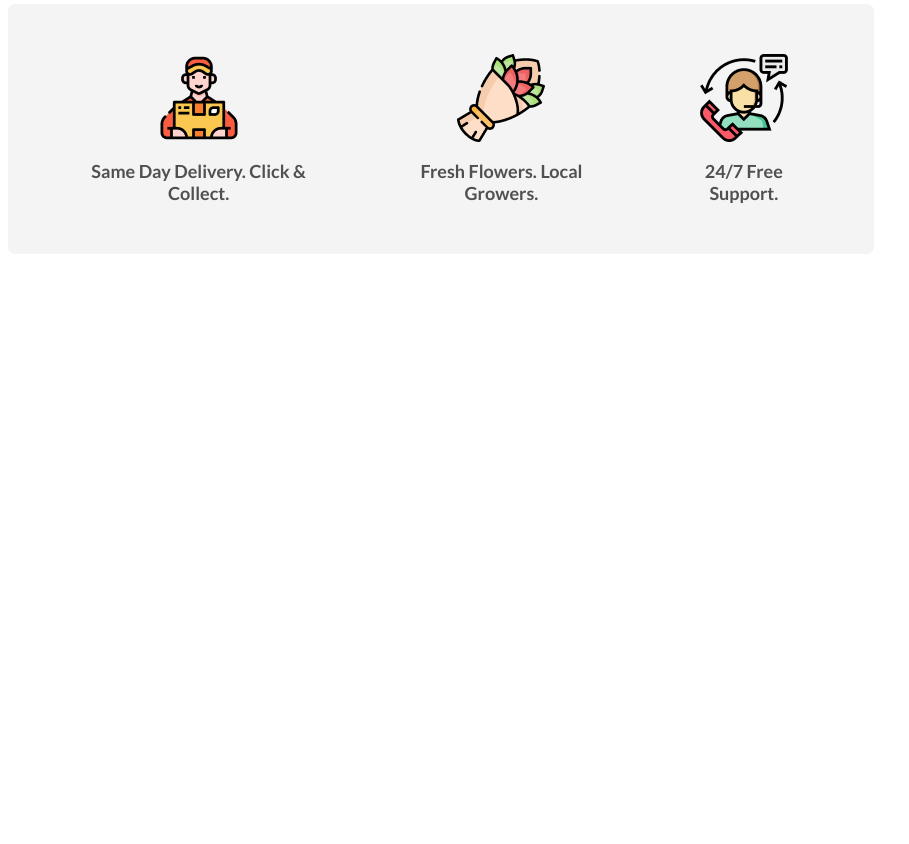
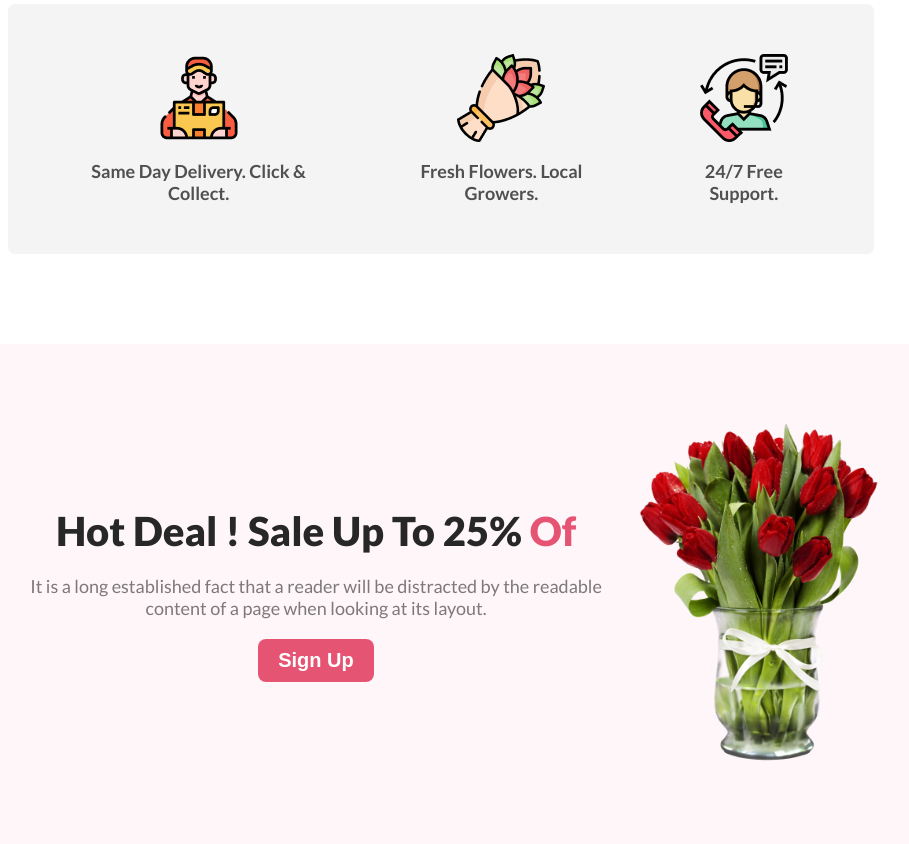
Before and after one commit to anikdas400/assignment-1, a plain HTML site: page index.html in a window 1280 px wide. Shown: the part 1480-2324 px from the top of the page, without its empty margins (199-1108 px from the left). Before the commit the page ends 1754 px from the top, so only its background shows below. Drawn offline with Linux system fonts and the light colour scheme.

Commit message:
add hot deal section

```diff
--- a/index.html
+++ b/index.html
@@ -84,7 +84,22 @@
         </div>
 
     </header>
-    <main></main>
+
+    <main>
+        <!-- hot-deal-section -->
+
+        <div class="hot-deal-section">
+            <div class="deal-text">
+                <h2>Hot Deal ! Sale Up To 25%<span> Of</span></h2>
+                <p>It is a long established fact that a reader will be distracted by the readable <br>
+                    content of a page when looking at its layout.</p>
+                <button class="btn">Sign Up</button>
+            </div>
+            <div class="deal-img">
+                <img class="hot-img" src="./Flower Asset/pngwing 8.png" alt="">
+            </div>
+        </div>
+    </main>
     <footer></footer>
 </body>
 </html>
--- a/style.css
+++ b/style.css
@@ -46,6 +46,10 @@ body{
     background: #E55473;
     padding: 10px 20px;
     border: none;
+}
+.flower{
+    position: relative;
+    top: 28px;
 }
 
 
@@ -159,3 +163,43 @@ body{
     font-weight: 600;
     margin-top: 15px;
 }
+/* hot-deal-section */
+.hot-deal-section{
+    width: 100%;
+    display: flex;
+    justify-content: center;
+    align-items: center;
+    height: 500px;
+    background: rgba(229, 84, 115, 0.05);
+    margin-top: 90px;
+}
+span{
+    color: #E55473;
+}
+.deal-text{
+    width: 50%;
+    text-align: center;
+
+}
+.deal-text h2{
+    color: #272727;
+    font-size: 40px;
+    font-weight: 800;
+    margin-bottom: 20px;
+}
+.deal-text p{
+    text-align: center;
+    color: rgba(39, 39, 39, 0.60);
+    text-align: center;
+    font-size: 18px;
+    font-weight: 400;
+    margin-bottom: 20px;
+}
+.deal-img{
+
+
+}
+.hot-img{
+width: 250px;
+height: 350px;
+}
```
